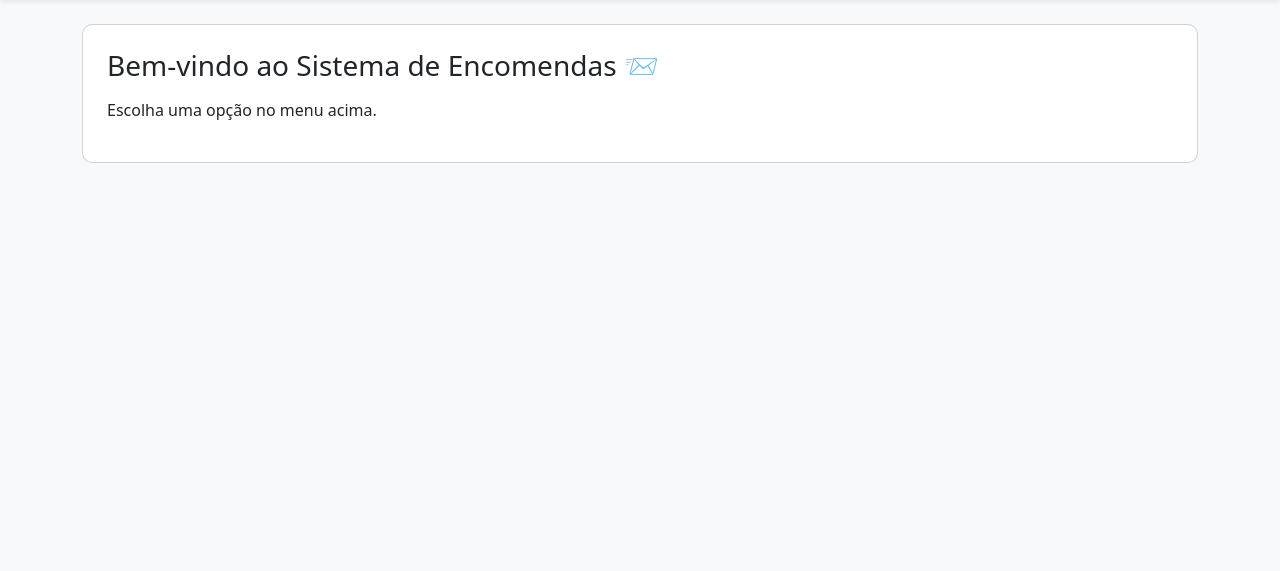
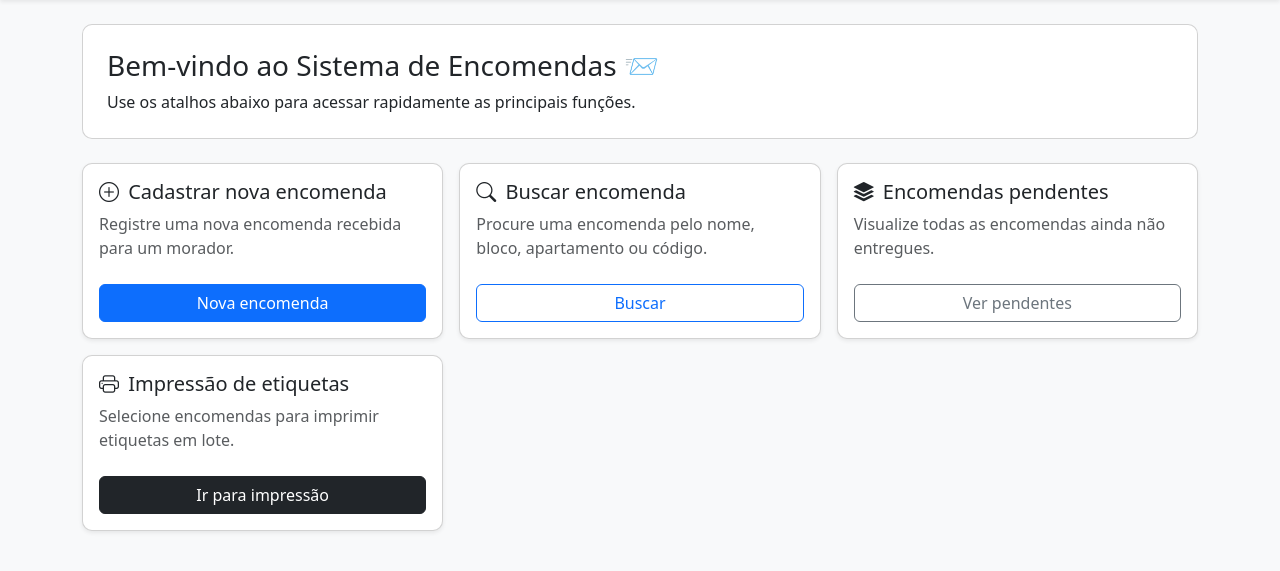
Before and after one commit to simoesjonatas/condominio_encomendas, a Django app: page / in a window 1280 px wide. Shown: the part 85-656 px from the top of the page. Run offline with Django 5.2, Linux system fonts and the light colour scheme; the visitor is signed in with stand-in values (Sample User, id 1); some libraries are stand-ins or nearby versions.

Commit message:
Melhora a interface da página inicial, adicionando ícones e descrições para as opções de cadastro, busca e visualização de encomendas, além de incluir a funcionalidade de impressão de etiquetas.

```diff
--- a/templates/home.html
+++ b/templates/home.html
@@ -3,8 +3,86 @@
 {% block title %}Início{% endblock %}
 
 {% block content %}
-<div class="card p-4">
-    <h3 class="mb-3">Bem-vindo ao Sistema de Encomendas 📨</h3>
-    <p>Escolha uma opção no menu acima.</p>
+
+<div class="card p-4 mb-4">
+    <h3 class="mb-2">Bem-vindo ao Sistema de Encomendas 📨</h3>
+    <p class="mb-0">Use os atalhos abaixo para acessar rapidamente as principais funções.</p>
 </div>
+
+<div class="row g-3">
+
+    <!-- Cadastrar nova encomenda -->
+    <div class="col-12 col-md-4">
+        <div class="card h-100 shadow-sm">
+            <div class="card-body d-flex flex-column">
+                <h5 class="card-title">
+                    <i class="bi bi-plus-circle me-1"></i>
+                    Cadastrar nova encomenda
+                </h5>
+                <p class="card-text text-muted flex-grow-1">
+                    Registre uma nova encomenda recebida para um morador.
+                </p>
+                <a href="{% url 'nova_encomenda' %}" class="btn btn-primary mt-2">
+                    Nova encomenda
+                </a>
+            </div>
+        </div>
+    </div>
+
+    <!-- Buscar encomenda -->
+    <div class="col-12 col-md-4">
+        <div class="card h-100 shadow-sm">
+            <div class="card-body d-flex flex-column">
+                <h5 class="card-title">
+                    <i class="bi bi-search me-1"></i>
+                    Buscar encomenda
+                </h5>
+                <p class="card-text text-muted flex-grow-1">
+                    Procure uma encomenda pelo nome, bloco, apartamento ou código.
+                </p>
+                <a href="{% url 'buscar_encomendas' %}" class="btn btn-outline-primary mt-2">
+                    Buscar
+                </a>
+            </div>
+        </div>
+    </div>
+
+    <!-- Ver encomendas pendentes -->
+    <div class="col-12 col-md-4">
+        <div class="card h-100 shadow-sm">
+            <div class="card-body d-flex flex-column">
+                <h5 class="card-title">
+                    <i class="bi bi-stack me-1"></i>
+                    Encomendas pendentes
+                </h5>
+                <p class="card-text text-muted flex-grow-1">
+                    Visualize todas as encomendas ainda não entregues.
+                </p>
+                <a href="{% url 'lista_encomendas' %}" class="btn btn-outline-secondary mt-2">
+                    Ver pendentes
+                </a>
+            </div>
+        </div>
+    </div>
+
+    <!-- Impressão de etiquetas -->
+    <div class="col-12 col-md-4">
+        <div class="card h-100 shadow-sm">
+            <div class="card-body d-flex flex-column">
+                <h5 class="card-title">
+                    <i class="bi bi-printer me-1"></i>
+                    Impressão de etiquetas
+                </h5>
+                <p class="card-text text-muted flex-grow-1">
+                    Selecione encomendas para imprimir etiquetas em lote.
+                </p>
+                <a href="{% url 'selecao_impressao' %}" class="btn btn-dark mt-2">
+                    Ir para impressão
+                </a>
+            </div>
+        </div>
+    </div>
+
+</div>
+
 {% endblock %}
```
